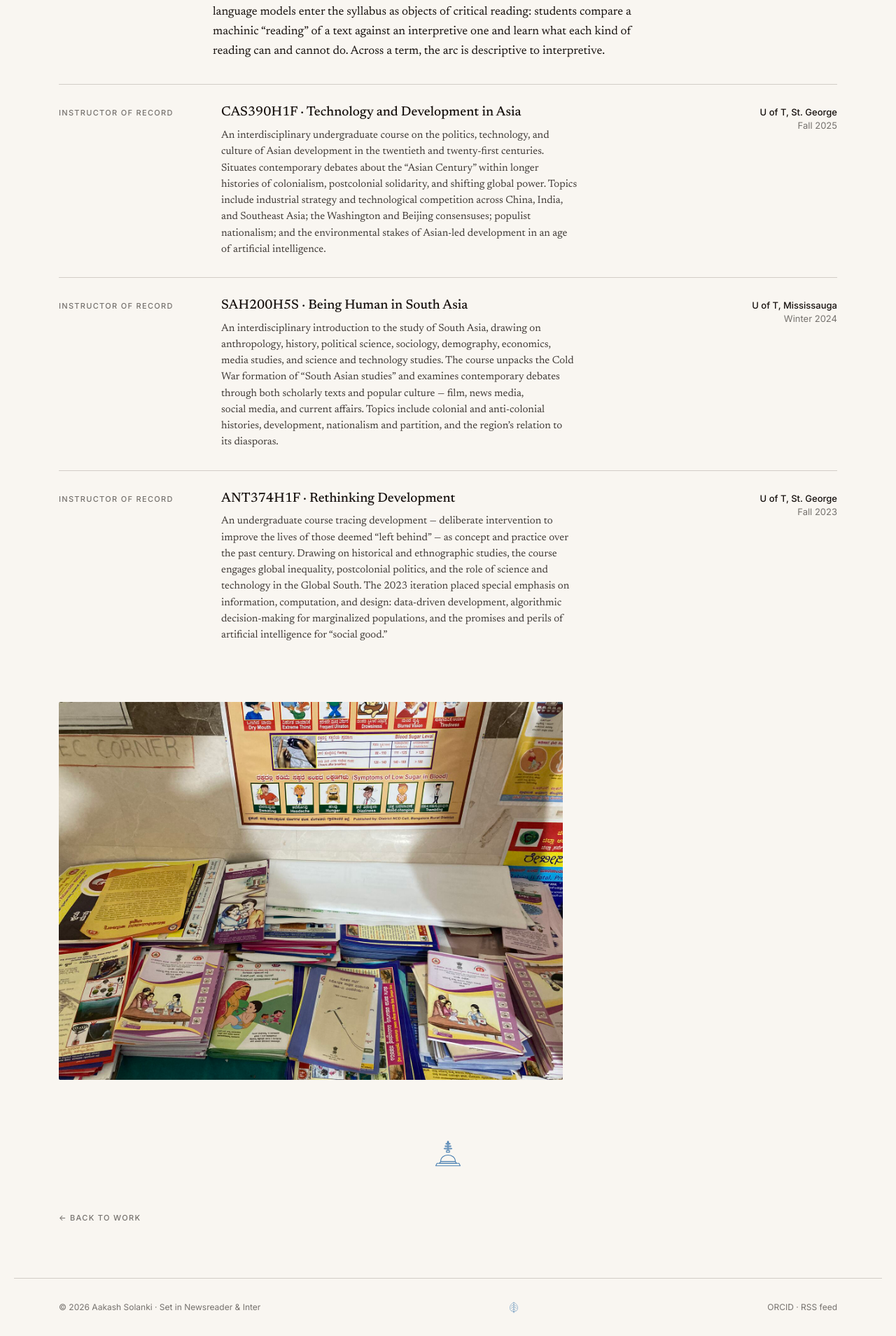
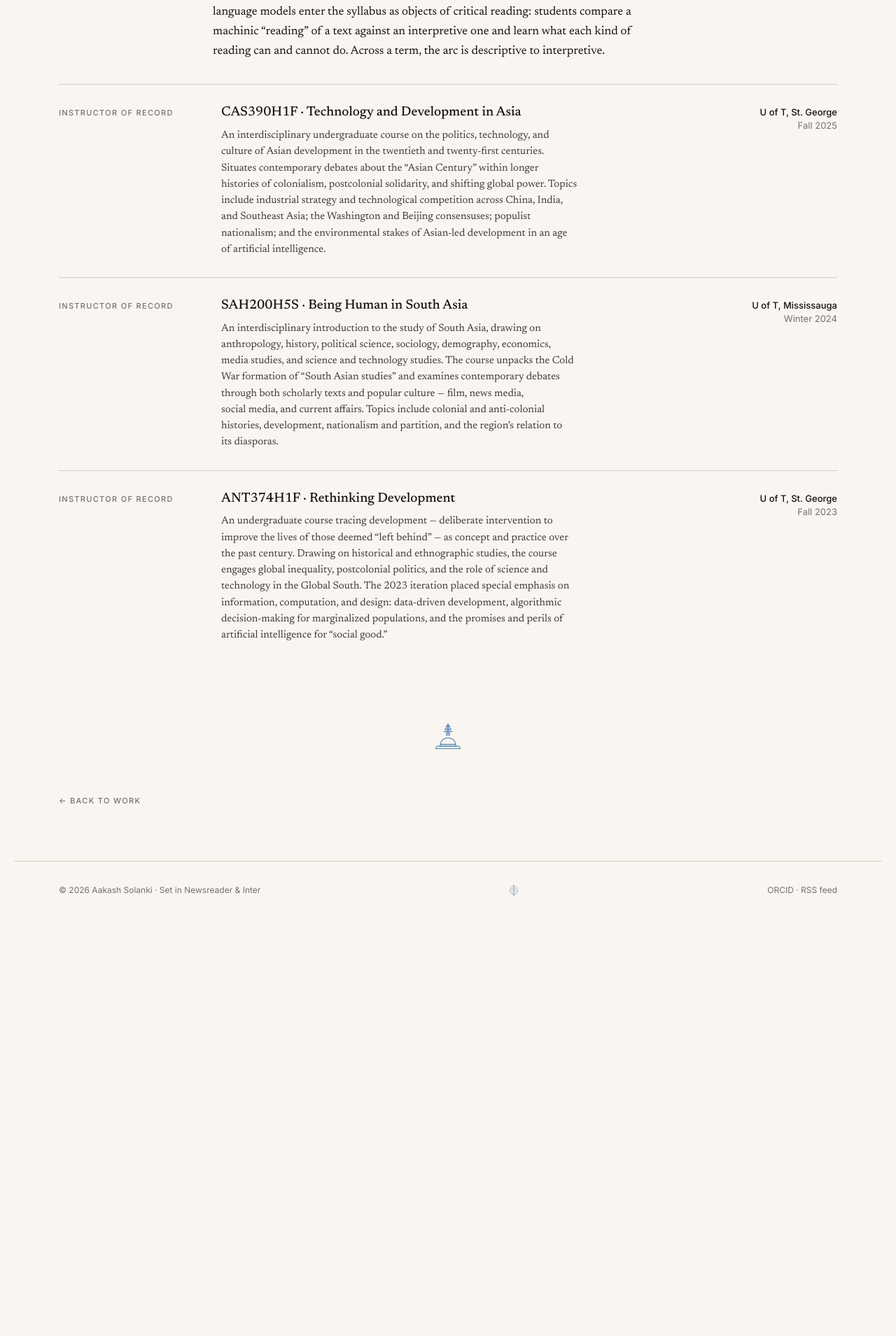
Before and after one commit to skishchampi/skishchampi.github.io, a Jekyll site: the page built from teaching.md, in a window 1280 px wide. Shown: the part 992-2901 px from the top of the page at 70% size. Built offline with Jekyll 4.4.1, drawn with Linux system fonts in a browser that asks for light colours; some web fonts are replaced; after the commit the page ends 2305 px from its top, so only the background shows below that.

Commit message:
Remove pamphlets photo from Teaching page
Co-Authored-By: Claude Opus 4.7 (1M context) <noreply@anthropic.com>

```diff
--- a/teaching.md
+++ b/teaching.md
@@ -71,10 +71,6 @@ description: "Undergraduate courses designed and taught as instructor of record
   </div>
 </div>
 
-<figure class="page-figure">
-  <img src="/assets/img/research/pamphlets.jpeg" alt="A welfare counter labelled &lsquo;EC CORNER&rsquo; with stacks of bilingual pamphlets in Kannada and a wall chart explaining symptoms of low blood sugar." loading="lazy">
-</figure>
-
 <div class="stupa-coda" role="presentation"></div>
 
 <p class="back"><a href="/work/">← Back to Work</a></p>
```
